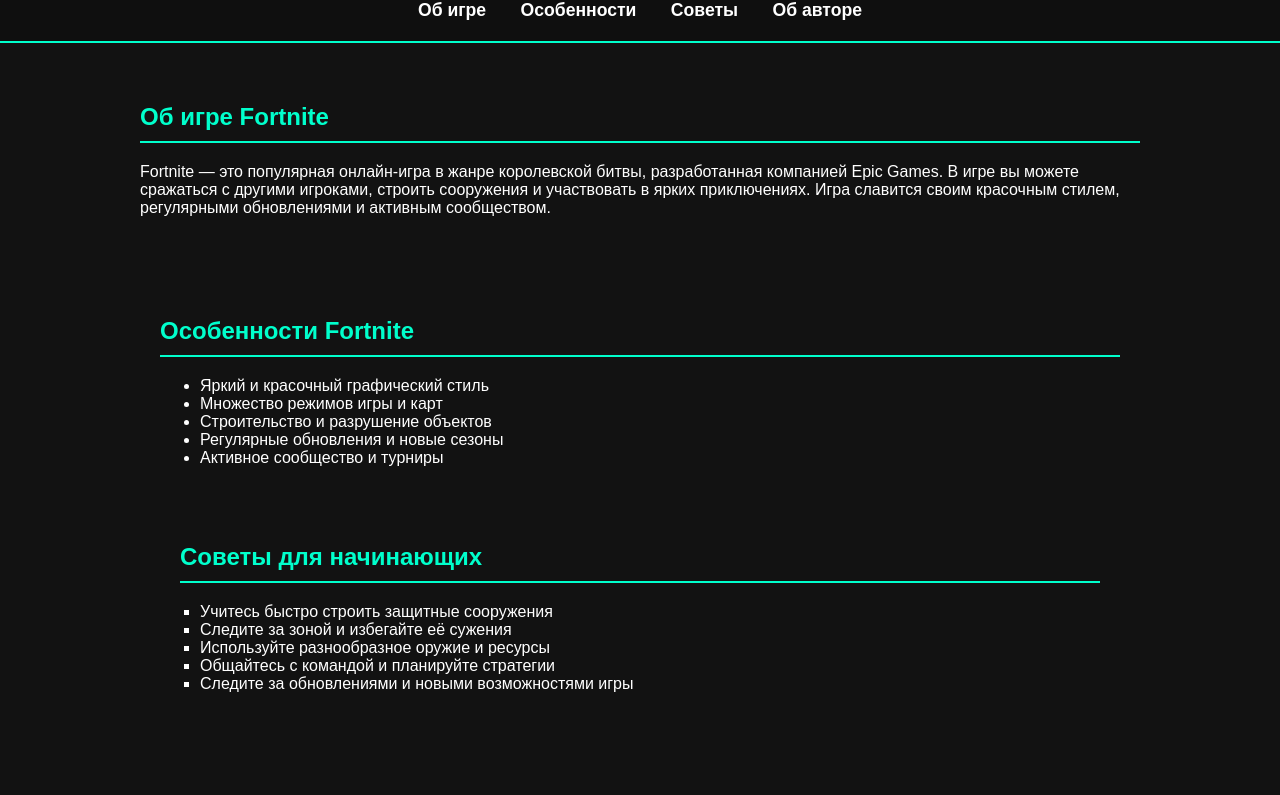
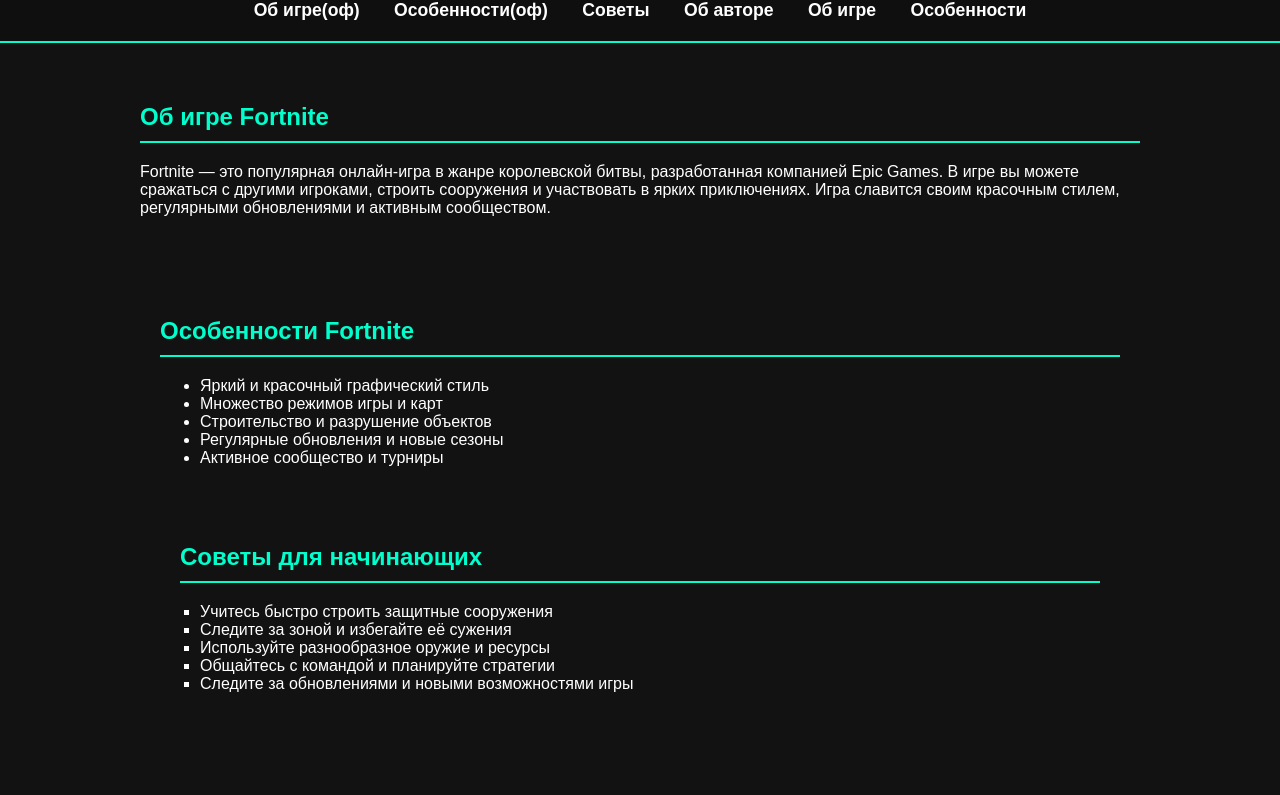
Before and after one commit to ostaninsergei/fortnite67, a plain HTML site: page index.html in a window 1280 px wide. Shown: the part 279-1074 px from the top of the page. Drawn offline with Linux system fonts and the light colour scheme.

Commit message:
Update index.html

```diff
--- a/index.html
+++ b/index.html
@@ -13,10 +13,12 @@
             </div>
         <h1>Мой сайт о Fortnite</h1>
         <nav>
-            <a href="https://www.fortnite.com/?lang=ru">Об игре</a>
-            <a href="https://www.fortnite.com/news/what-is-fortnite-beginners-guide">Особенности</a>
+            <a href="https://www.fortnite.com/?lang=ru">Об игре(оф)</a>
+            <a href="https://www.fortnite.com/news/what-is-fortnite-beginners-guide">Особенности(оф)</a>
             <a href="https://vprognoze.ru/cybersport/gajdy-i-sovety-novichkam-fortnite/">Советы</a>
             <a href="#about-me">Об авторе</a>
+            <a href="https://ostaninsergei.github.io/fortnite68/">Об игре</a>
+            <a href="https://ostaninsergei.github.io/fortnite69/">Особенности</a>
         </nav>
     </header>
 
```
